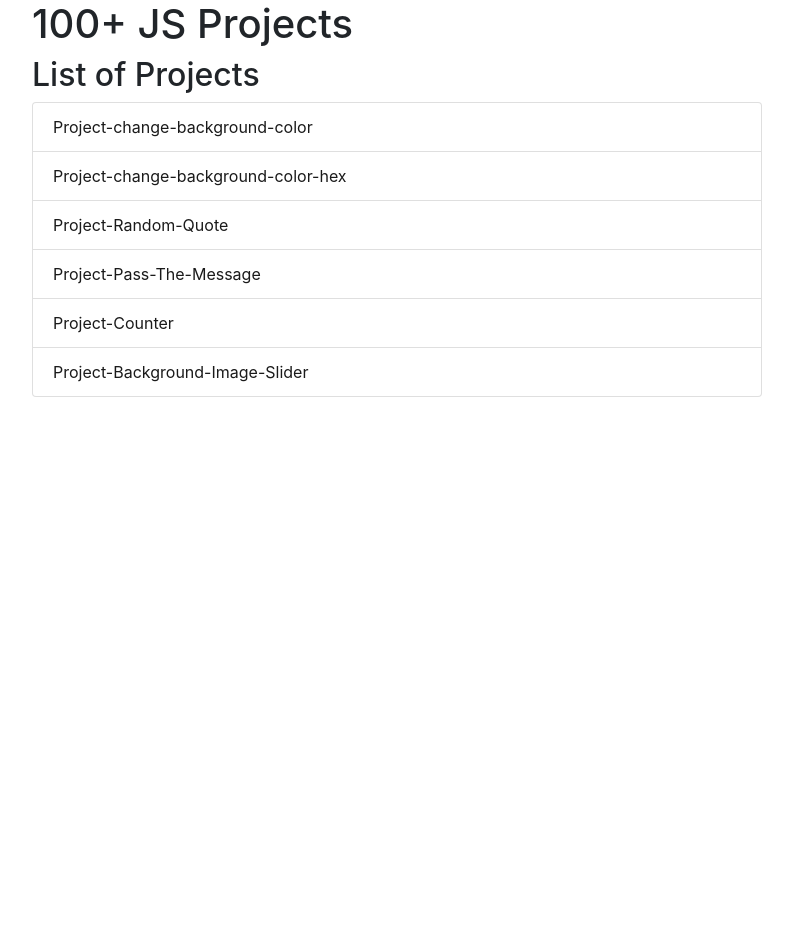
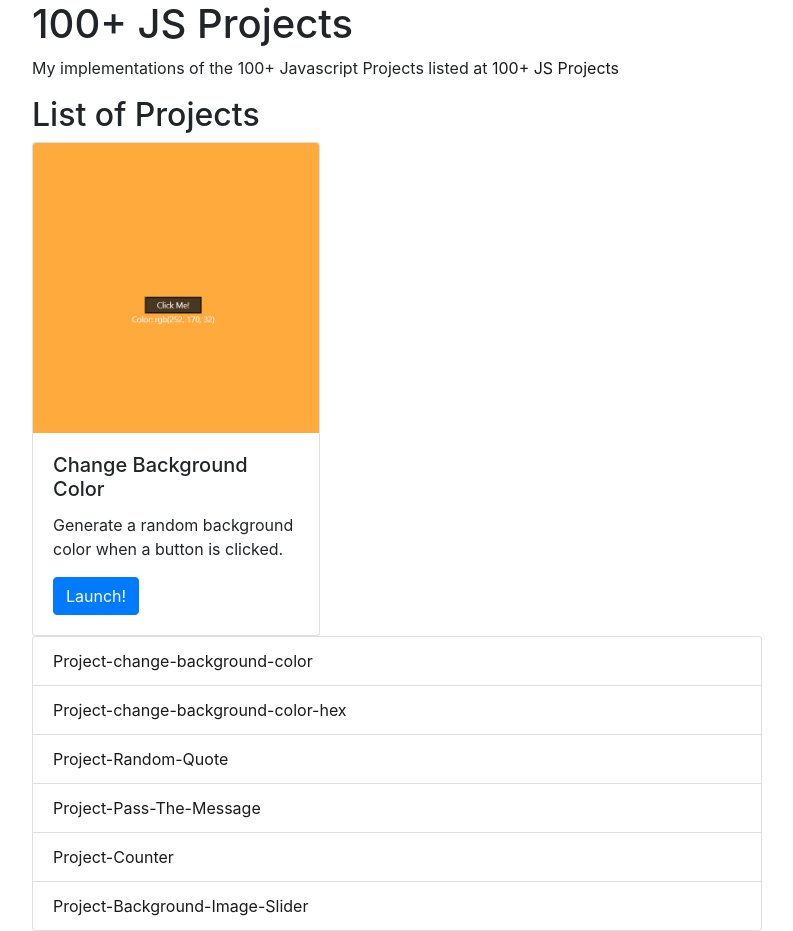
Before and after one commit to coffee4dave/100js-projects-index, a plain HTML site: page index.html in a window 1280 px wide. Shown: the whole page, without its empty margins (53-846 px from the left). Before the commit the page ends 800 px from the top, so only its background shows below. Drawn offline with nearby package versions, Linux system fonts and the light colour scheme.

Commit message:
revise to cards

```diff
--- a/index.html
+++ b/index.html
@@ -23,7 +23,21 @@
         <div class="row">
             <div class="col-8">
                 <h1>100+ JS Projects</h1>
+                <p>My implementations of the 100+ Javascript Projects listed at <a href="https://jsbeginners.com/javascript-projects-for-beginners/?fbclid=IwAR3t0bUmdPbGybjR8n05j6rAaxt9MCMpp4qCXeg31K4UqqkZwHIHjNDaXsY" target="_blank" rel="noopener noreferrer">100+ JS Projects</a></p>
                 <h2>List of Projects</h2>
+                <div class="row">
+                    <div class="col-md-6">
+                        <div class="card" style="width: 18rem;">
+                            <img class="card-img-top" src="images/changebgcolor.png" alt="Card image cap">
+                            <div class="card-body">
+                                <h5 class="card-title">Change Background Color</h5>
+                                <p class="card-text">Generate a random background color when a button is clicked.</p>
+                                <a href="http://coffee4dave.github.io/project-change-background-color" class="btn btn-primary">Launch!</a>
+                            </div>
+                        </div>
+                    </div>
+                </div>
+
                 <ul class="list-group">
                     <li class="list-group-item"><a href="http://coffee4dave.github.io/project-change-background-color">Project-change-background-color</a></li>
                     <li class="list-group-item"><a href="https://coffee4dave.github.io/change-background-color-hex/">Project-change-background-color-hex</a></li>
```
Also changed, not shown: images/changebgcolor.png (added), images/changebgcolorhex.png (added), images/counter.png (added), images/imageslider.jpg (added), images/passthemessage.png (added), images/randomquotes.png (added).
